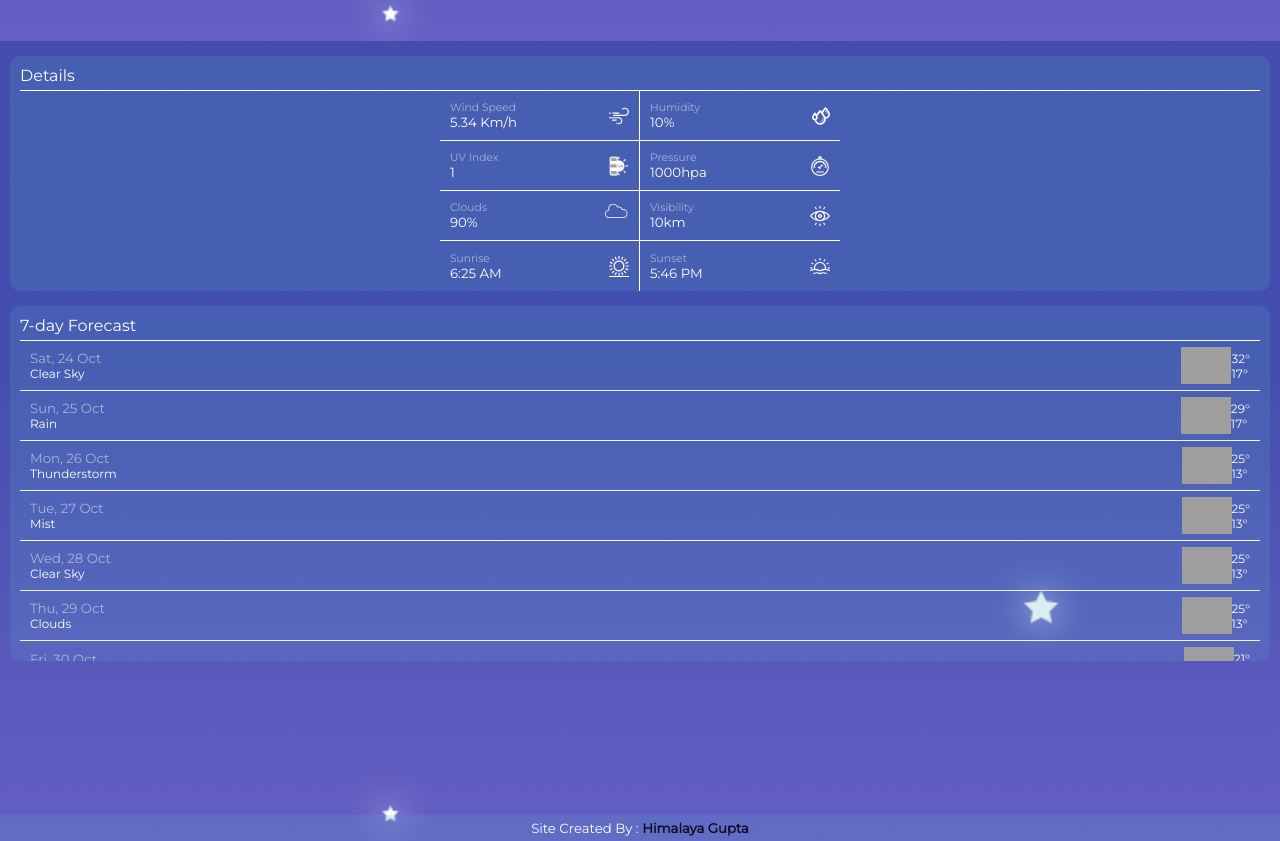
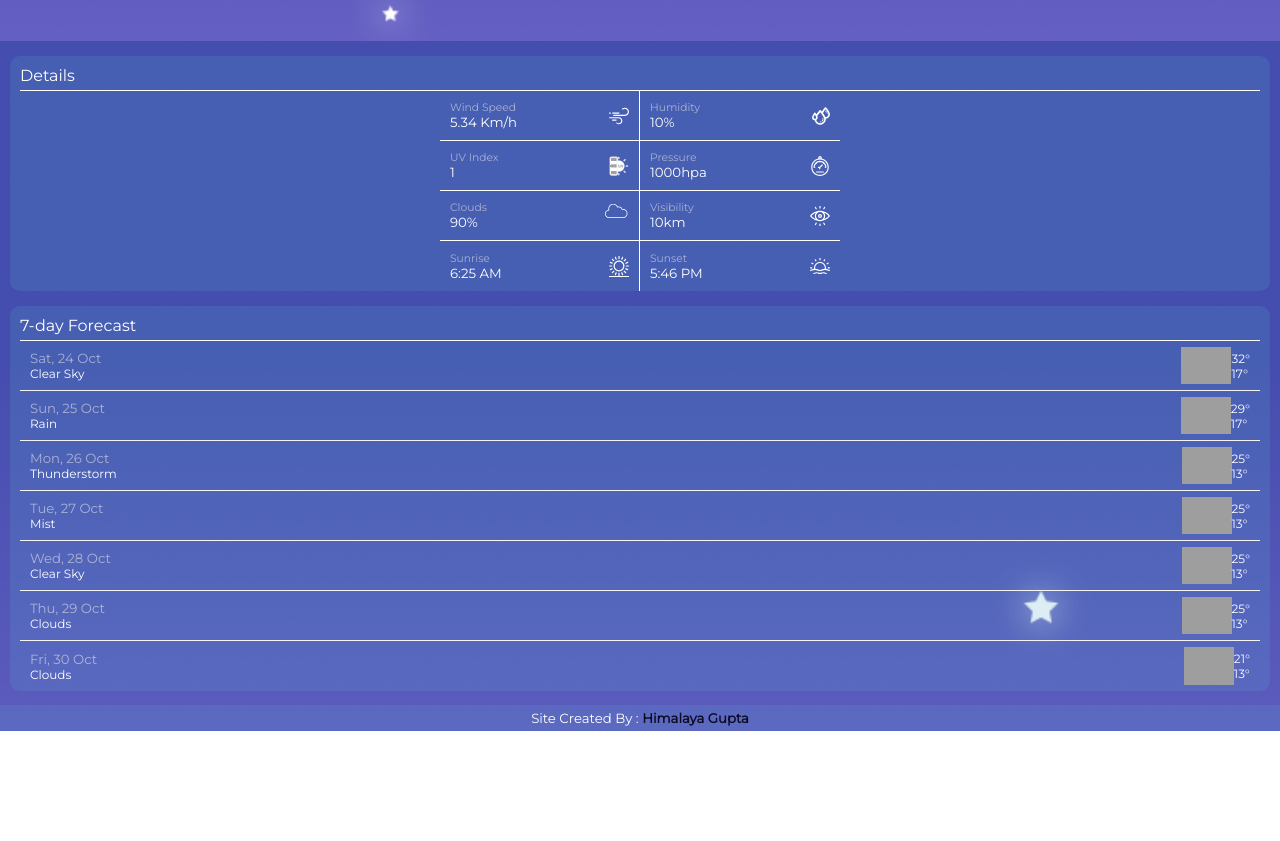
Before and after one commit to himalaya0035/weatherSite, a plain HTML site: page index.html in a window 1280 px wide. Shown: the part 759-1600 px from the top of the page. After the commit the page ends 1490 px from the top, so only its background shows below. Drawn offline with nearby package versions, Linux system fonts and the light colour scheme; no server answers; grey boxes are pictures that could not be loaded.

Commit message:
Update style.css

```diff
--- a/css/style.css
+++ b/css/style.css
@@ -22,7 +22,10 @@ section {
     height: 100vh;
     padding: 10px;
 }
-
+.secondSection{
+    height: auto;
+    padding-bottom: 40px;
+}
 .top_bar {
     height: auto;
     display: flex;
@@ -132,8 +135,8 @@ section {
 }
 
 .dailyForecast .rowContainer {
-    height: 320px;
-    overflow-y: auto;
+    /* height: 325px;
+    overflow-y: auto; */
 }
 
 .contentRow {
```
